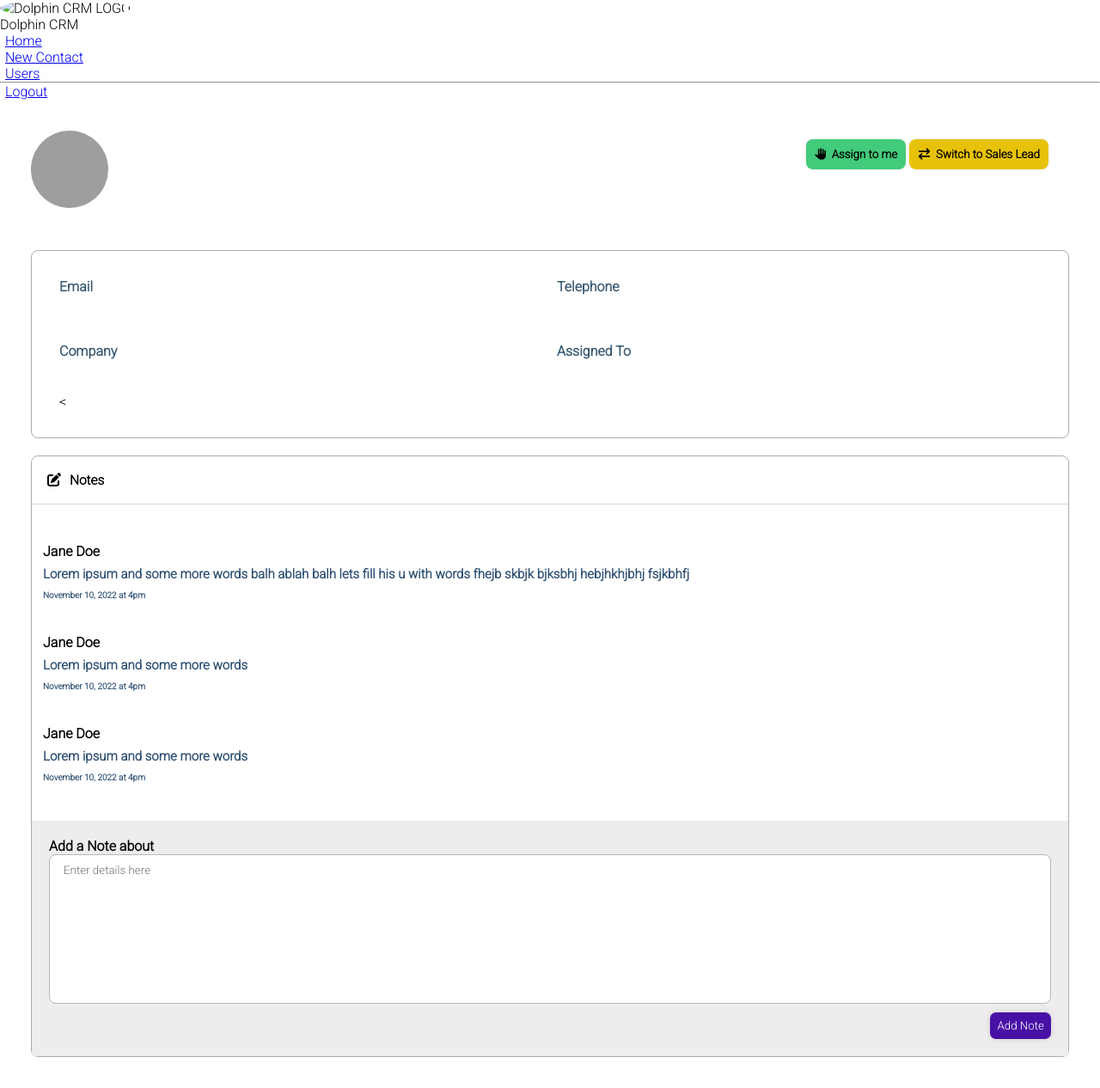
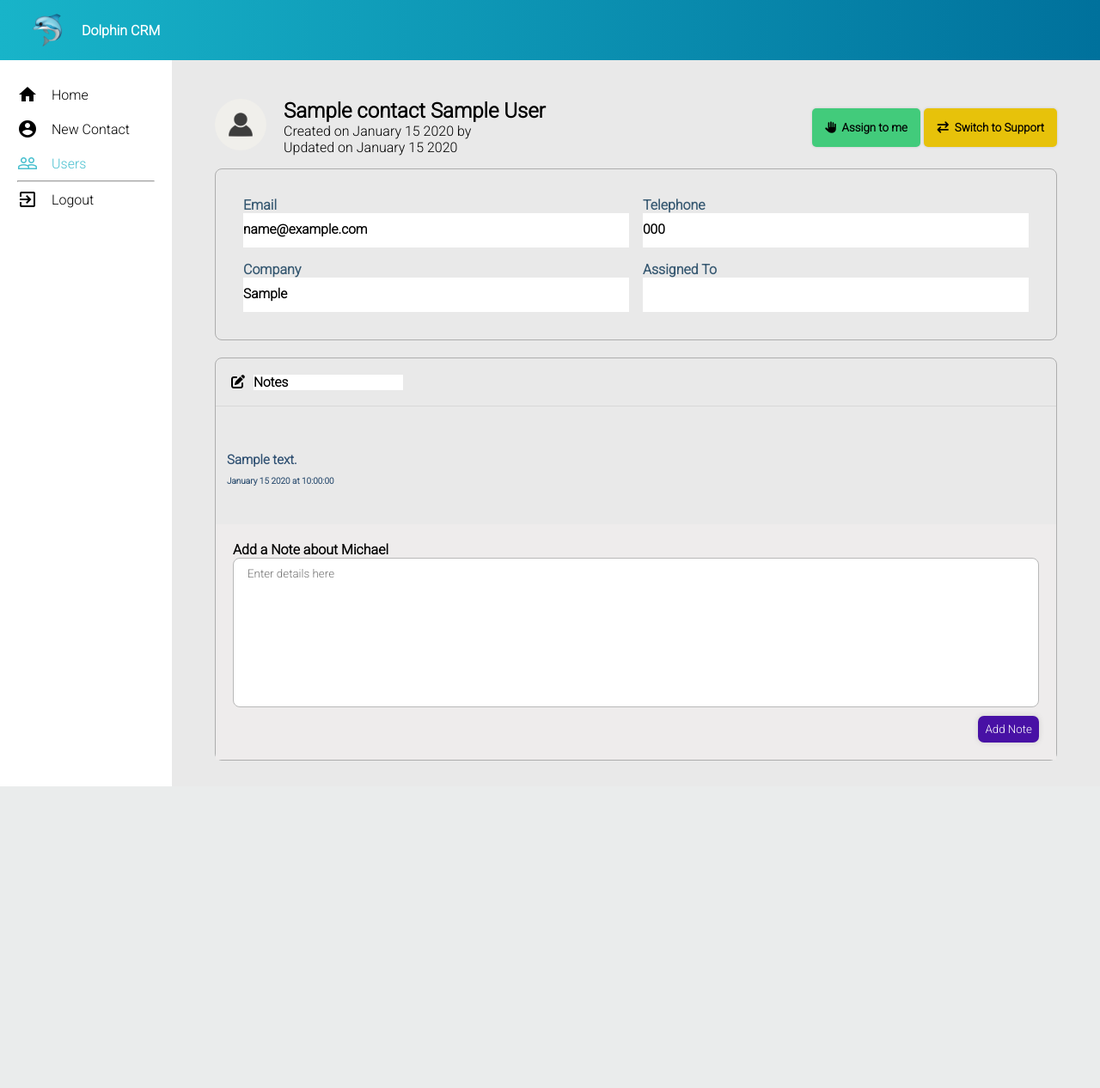
Before and after one commit to JamillaMo/info2180-finalproject, a PHP site: page /view-contact.php?view=1 in a window 1280 px wide. Shown: the whole page at 86% size. After the commit the page ends 915 px from the top, so only its background shows below. Run offline with PHP 8.4, Linux system fonts and the light colour scheme; data comes from the database, SQL or seed files in the repository; tables that the repository leaves empty hold one stand-in row (values such as "Sample post"); data that the repository does not hold is empty; grey boxes are pictures that could not be loaded.

Commit message:
Added DB data to page

```diff
--- a/css/view-contact.css
+++ b/css/view-contact.css
@@ -1,70 +1,148 @@
 *{
     margin: 0;
     padding: 0;
+    -moz-box-sizing: border-box;
+    -webkit-box-sizing: border-box;
     box-sizing: border-box;
     font-family: 'Roboto', sans-serif;
 }
 
+html{
+    min-height: 100vh;
+}
 
+body{
+    margin: 0;
+    min-height: 100vh;
+    background-color: rgb(233, 233, 233);
+
+    font-family: 'Lato', sans-serif;
+}
+
+h1, h2, h3, h4, h5, p{
+    margin: 0;
+}
+
+a, button{
+    cursor: pointer;
+}
 
 img{
     border-radius: 50%;
 }
 
-header{
-    padding-top: 36px;
-    padding-bottom: 20px;
-    padding-right: 36px;
-    padding-left: 36px;
+/*******NAVIGATION******/
+nav{
     display: flex;
+    justify-content: flex-start;
+    align-items: center;
+    padding: 30px;
+    height: 70px;
+    background: linear-gradient(90deg, rgb(24, 180, 201) 0%, rgba(0,113,156,1) 100%);
+
+    font-weight: bolder;
+    color: white;
+}
+nav img{
+    margin-right: 15px;
+    width: 50px;
 }
 
-.image img{
-    float: left;
+.container{
+    display: flex;
+    height: 100%;
 }
 
-.text {
-    position: absolute;
-    left: 130px;
-    padding: 10px;
+aside{
+
+    min-width: 200px;
+    background-color: white;
+    min-height: 100vh;
+
+    padding: 20px;
 }
-.text p{
-    padding-top: 5px;
+aside i{
+    margin-right: 10px;
 }
+
+ul{
+    list-style-type: none;
+    margin: 0;
+    padding: 0;
+}
+.currentPage{
+    color: rgb(74, 192, 207);
+}
+a{
+    display: flex;
+    align-items: center;
+    height: 40px;
+    text-decoration: none;
+    color: black;
+
+    transition: 0.2s;
+}
+a:hover{
+    margin-left: 10px;
+    color: rgba(0,113,156,1);
+}
+
+li{
+    display: flex;
+    align-items: center;
+}
+
+/*********************/
+header{
+    display: flex;
+    padding: 15px 0;
+
+    justify-content: space-between;
+    align-items: center;
+}
+
 
 i{
     padding-right: 6px;
 }
-.header-buttons{
-    position: absolute;
-    right: 50px;
-    padding: 10px;
+
+.image{
+    display: flex;
+    align-items: center;
+}
+
+.image img{
+    margin-right: 20px;
+    width: 60px;
+
+    align-self: flex-start;
 }
 
 .header-buttons button{
     font-weight: 800;
 }
 
-#abtn, #sbtn{
+#assign, #switch{
     border: none;
     color: black;
-    padding: 10px;
-    border-radius: 8px;
+    padding: 15px;
+    border-radius: 5px;
     box-shadow: 0px 0px 3px rgba(74, 74, 74, 0.2);
 }
 
-#abtn{
+#assign{
     background-color: rgb(66, 203, 123);
+    transition: 0.15s;
 }
-#abtn:hover{
+#assign:hover{
     background-color:  rgb(43, 128, 79);
     color: white;
 }
 
-#sbtn{
+#switch{
     background-color: rgb(231, 194, 10);
 }
-#sbtn:hover{
+#switch:hover{
     background-color:  rgb(144, 120, 0);
     color: white;
 }
@@ -73,10 +151,10 @@ i{
 
 
 section{
-    padding-top: 10px;
-    padding-bottom: 36px;
-    padding-right: 36px;
-    padding-left: 36px;
+    padding: 30px 50px;
+    width: 100%;
+
+    box-shadow: 0 0 10px rgba(black, black, black, 0.5);
 }
 
 .info-container{
--- a/dashboard.php
+++ b/dashboard.php
@@ -26,7 +26,7 @@ session_start();
 
     <link href="https://fonts.googleapis.com/icon?family=Material+Icons" rel="stylesheet">
     <link rel="stylesheet" href="css/dashboard.css">
-    <script src="js/ViewContactDetails.js"></script>
+    <script src="js/dashboard.js"></script>
 </head>
 <body>
     <nav>
--- /dev/null
+++ b/js/view-contact.js
@@ -0,0 +1,6 @@
+window.addEventListener('load', () => {
+    const assignToMe = document.querySelector('#assign')
+    const switcType = document.querySelector('#switch')
+
+    const addNoteBtn = document.querySelector("#addNote")
+})
--- a/view-contact.php
+++ b/view-contact.php
@@ -12,12 +12,40 @@ $conn = new PDO("mysql:host=$host; dbname=$db_name; charset=utf8mb4",$username,
 
 $id = filter_var($_GET['view'], FILTER_SANITIZE_FULL_SPECIAL_CHARS);
 
+//GETTING THE CONTACT
 $stmt = $conn->prepare("SELECT * FROM contacts where id=$id");
-
 $stmt->execute();
 $row = $stmt->fetchAll(PDO::FETCH_ASSOC)[0];
 
+//GETTING THE USER THAT CREATED THE CONTACT
+$stmt = $conn->prepare("SELECT * FROM users where id= " . $row['created_by']);
+$stmt->execute();
+$created_by= $stmt->fetchAll(PDO::FETCH_ASSOC)[0];
+
+//GETTING THE USER THAT CONTACT IS ASSIGNED TO
+$stmt = $conn->prepare("SELECT * FROM users where id= " . $row['assigned_to']);
+$stmt->execute();
+$assigned_to= $stmt->fetchAll(PDO::FETCH_ASSOC)[0];
+
+//GETTING THE NOTES FOR THE CONTACT
+$stmt = $conn->prepare("SELECT * FROM notes where contact_id= " . $row['id']);
+$stmt->execute();
+$notes= $stmt->fetchAll(PDO::FETCH_ASSOC);
+
+function convertDateFormat($date){
+    $date = explode("-", $date);
+    $monthNum  = $date[1];
+    $dateObj   = DateTime::createFromFormat('!m', $monthNum);
+    $monthName = $dateObj->format('F');
+    return $monthName . " " . $date[2] . " " . $date[0];
+}
+
+function convertTimeFormat(){
+
+}
+
 ?>
+
 <!DOCTYPE html>
 <html lang="en">
 <head>
@@ -25,103 +53,71 @@ $row = $stmt->fetchAll(PDO::FETCH_ASSOC)[0];
     <meta http-equiv="X-UA-Compatible" content="IE=edge">
     <meta name="viewport" content="width=device-width, initial-scale=1.0">
     <title>View Contact</title>
-    <link rel="stylesheet" href="view-contact.css">
+
+    <link rel="stylesheet" href="css/view-contact.css">
+    <script src="js/view-contact.js"></script>
+
+    <link href="https://fonts.googleapis.com/icon?family=Material+Icons" rel="stylesheet">
     <link rel="stylesheet" href="https://cdnjs.cloudflare.com/ajax/libs/font-awesome/6.2.1/css/all.min.css">
     <link href="https://fonts.googleapis.com/css2?family=Roboto:wght@300&display=swap" rel="stylesheet">
 </head>
 <body>
 
     <nav>
-        <img src="#" alt="Dolphin CRM LOGO" srcset="">
+        <img src="img/Dolphin.jpg" alt="Dolphin CRM LOGO" srcset="">
         <p>Dolphin CRM</p>
     </nav>
 
     <div class="container">
+
         <aside>
             <ul>
-                <a href="#"><li><i class="material-icons"><!--home--></i>Home</li></a>
-                <a href="#"><li><i class="material-icons"><!--account_circle--></i>New Contact</li></a>
-                <a href="#"><li><i class="material-icons"><!--people_outline--></i>Users</li></a>
+                <a href="dashboard.php"><li><i class="material-icons">home</i>Home</li></a>
+                <a href="create-contact.html"><li><i class="material-icons">account_circle</i>New Contact</li></a>
+                <a href="view_users.php" class="currentPage"><li><i class="material-icons">people_outline</i>Users</li></a>
                 <hr>
-                <a href="lougout.php"><li><i class="material-icons"><!--exit_to_app--></i>Logout</li></a>
+                <a href="php/logout.php"><li><i class="material-icons">exit_to_app</i>Logout</li></a>
             </ul>
         </aside>
 
-
-
-    <div class="page">
-
+        <section>
             <header>
                 <div class="image">
-                    <img src="pictures/profilepic2.jpg" alt="Contact Profile Picture" width="90p" height="90p">
+                        <img src="img/profilepic.png" alt="Contact Profile Picture"> <!--filler image-->
 
                         <div class="text">
-                        <h1><?php $row['title']." ".$row['firstname']." ".$row['lastname'] ?></h1>
-                        <p><?php $row['created_at']." ".$row['created_by'] ?></p>
-                        <p><?php $row['updated_at'] ?></p>
+                            <h1><?php echo $row['title'] . " " . $row['firstname'] . " " . $row['lastname']?></h1> <!--filler text-->
+                            <p>Created on <?php echo convertDateFormat(substr($row['created_at'], 0, 10)) ?> by <?php echo $created_by['firstname'] . " " . $created_by['lastname']?></p>  <!--filler text-->
+                            <p>Updated on <?php echo convertDateFormat(substr($row['updated_at'], 0, 10)) ?></p>  <!--filler text-->
                         </div>
                 </div>
 
                 <div class="header-buttons">
-                <button type="button" id="abtn" onclick="assignclick()"><i class="fas fa-hand-paper"></i>Assign to me</button>
-                <script>
-                    function assignclick() {
-                    <?php $sql1 = "UPDATE contacts SET assigned_to= '{$row['firstname']}' '{$row['lastname']}' WHERE firstname= '{$row['firstname']}'";
-                        $conn->query($sql1);
-                        $sql2 = "UPDATE contacts SET updated_at= DATE(NOW())";
-                        $conn->query($sql2);?>
-                    }
-                </script>
-                <?php if ($row['type'=="Sales Lead"]): ?>
-                    <button onclick= "switchclick1()" type="button" id="sbtn"><i class="fas fa-exchange"></i>Switch to Support</button>
-                <script>
-                    function switchclick1(){
-                        <?php $sql1 = "UPDATE contacts SET type = 'Support' WHERE firstname= '{$row['firstname']}'";
-                        $conn->query($sql1);
-                        $sql2 = "UPDATE contacts SET updated_at= DATE(NOW())";
-                        $conn->query($sql2);?>
-                    }
-                </script>
-                <?php else: ?>
-                    <button onclick= "switchclick2()" type="button" id="sbtn"><i class="fas fa-exchange"></i>Switch to Sales Lead</button>
-                <script>
-                    function switchclick2(){
-                        <?php $sql1 = "UPDATE contacts SET type = 'Sales Lead' WHERE firstname= '{$row['firstname']}'";
-                        $conn->query($sql1);
-                        $sql2 = "UPDATE contacts SET updated_at= DATE(NOW())";
-                        $conn->query($sql2);?>
-                    }
-                </script>
-                <?php endif ?>
+                    <button type="button" id="assign"><i class="fas fa-hand-paper"></i>Assign to me</button>
+                    <button type="button" id="switch"><i class="fas fa-exchange"></i>Switch to <?php if($row['type'] == "Support"){echo "Sales Lead";} else{echo "Support";}?></button>
                 </div>
-
             </header>
-        <br>
-
-        <section>
 
             <div class="info-container">
-
                 <div class="contact-info">
                     <label for="email"><h4 style="color: #365871;">Email</h4></label>
-                    <input type="email" id="email" name="email" value="<?php $row['email'] ?>" readonly class="info-element">
+                    <input type="email" id="email" name="email" value="<?php echo $row['email']?>" readonly class="info-element">
                 </div>
 
                 <div class="contact-info">
                     <label for="telephone"><h4 style="color: #365871;">Telephone</h4></label>
-                    <input type="text" id="telephone" name="telephone" value="<?php $row['telephone'] ?>" readonly class="info-element">
+                    <input type="text" id="telephone" name="telephone" value="<?php echo $row['telephone']?>" readonly class="info-element">  <!--filler text-->
                 </div>
 
                 <div class="contact-info">
                     <label for="company"><h4 style="color: #365871;">Company</h4></label>
-                    <input type="text" id="text" name="text" value="<?php $row['company'] ?>" readonly class="info-element">  <
+                    <input type="text" id="text" name="text" value="<?php echo $row['company']?>" readonly class="info-element">  <!--filler text-->
                 </div>
 
                 <div class="contact-info">
                     <label for="assigned"><h4 style="color: #365871;">Assigned To</h4></label>
-                    <input type="text" id="assigned" name="assigned" value="<?php $row['assigned_to'] ?>" readonly class="info-element">
+                    <input type="text" id="assigned" name="assigned" value="<?php echo $assigned_to['firstname'] . " " . $assigned_to['lastname']?>" readonly class="info-element">  <!--filler text-->
                 </div>
-
             </div>
 
 
@@ -137,36 +133,32 @@ $row = $stmt->fetchAll(PDO::FETCH_ASSOC)[0];
 
 
                     <div class="w-notes">
-                        <div class="written-notes">
-                            <h4>Jane Doe</h4> <!--filler text-->
-                            <p class="pnotes">Lorem ipsum and some more words balh ablah balh
-                                lets fill his u with words fhejb skbjk bjksbhj hebjhkhjbhj fsjkbhfj</p> <!--filler text-->
-                            <p class="date"> November 10, 2022 at 4pm</p> <!--filler text-->
-                        </div>
+                        <?php
+                            foreach($notes as $note){
+                                //Getting name of person who made note
+                                $stmt = $conn->prepare("SELECT * FROM users where id= " . $row['created_by']);
+                                $stmt->execute();
+                                $user= $stmt->fetchAll(PDO::FETCH_ASSOC)[0];
 
-                        <div class="written-notes">
-                            <h4>Jane Doe</h4> <!--filler text-->
-                            <p class="pnotes">Lorem ipsum and some more words</p> <!--filler text-->
-                            <p class="date"> November 10, 2022 at 4pm</p> <!--filler text-->
-                        </div>
-
-                        <div class="written-notes">
-                            <h4>Jane Doe</h4> <!--filler text-->
-                            <p class="pnotes">Lorem ipsum and some more words</p> <!--filler text-->
-                            <p class="date"> November 10, 2022 at 4pm</p> <!--filler text-->
-                        </div>
+                                echo "<div class=\"written-notes\">";
+                                    echo "<h4>" . $user['firstname'] . " " . $user['lastname'] . "</h4>";
+                                    echo "<p class=\"pnotes\">" . $note['comment'] . "</p>";
+                                    echo "<p class=\"date\">" . convertDateFormat(substr($note['created_at'], 0, 10)) . " at" . substr($note['created_at'], 10) . "</p>";
+                                echo "</div>";
+                            }
+                        ?>
                     </div>
 
                         <div class="add-notes">
-                            <form action="">
+                            <form>
 
                                 <div class="editnotes">
-                                <label for="editnotes">Add a Note about <?php $row['first_name'] ?></label>
+                                <label for="editnotes">Add a Note about Michael</label> <!--filler text-->
                                 <textarea name="editnotes" id="editnotes" cols="50" rows="10" placeholder="Enter details here"></textarea>
                                 </div>
 
                                 <div class="add-note-btn">
-                                    <input type="submit" value="Add Note">
+                                    <input type="submit" value="Add Note" id="addNote">
                                 </div>
 
                             </form>
@@ -180,5 +172,6 @@ $row = $stmt->fetchAll(PDO::FETCH_ASSOC)[0];
 
     </div>
 
+
 </body>
 </html>
```
Also changed, not shown: img/profilepic.png (added), js/dashboard.js (renamed from js/ViewContactDetails.js). Lines whose indentation alone changed are shown as unchanged.
